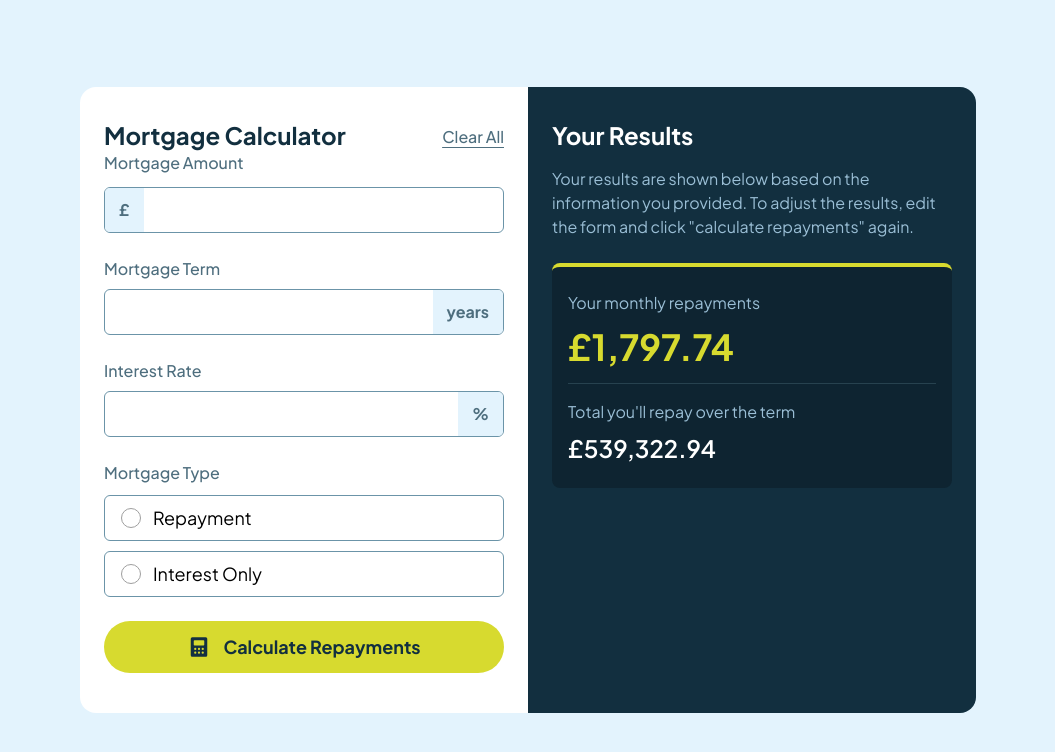
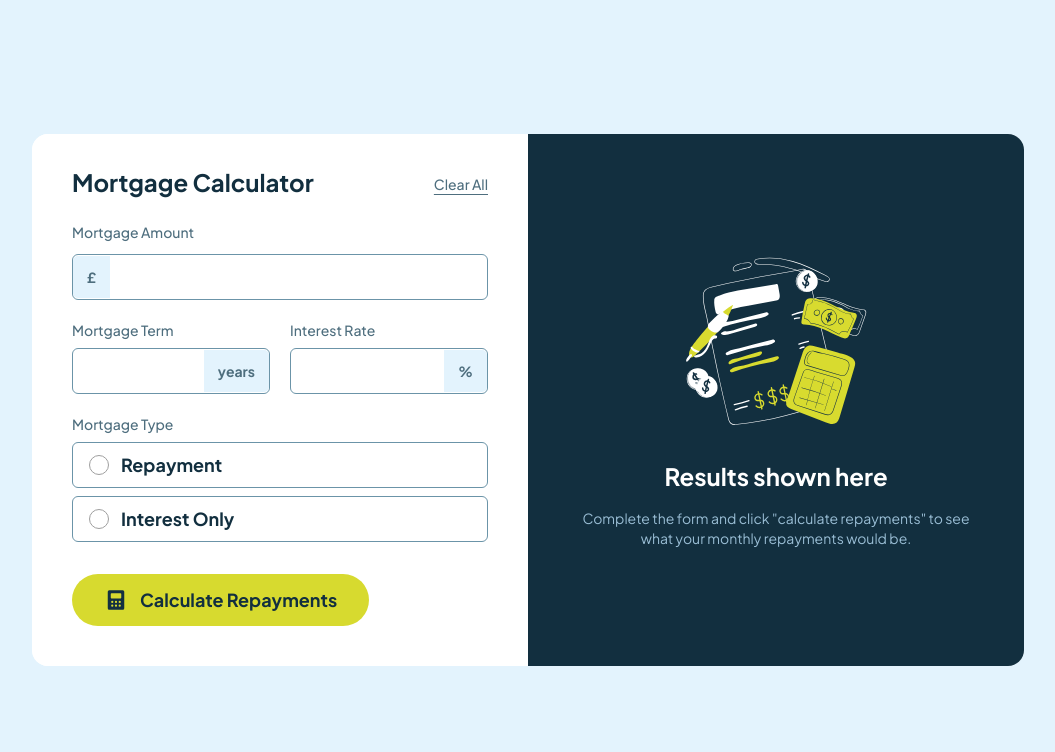
Before and after one commit to tOnski86/react-mortgage-calculator, a React (Vite) app: page / in a window 1280 px wide. Shown: the top 752 px of the page, without its empty margins (112-1167 px from the left). Built offline with nearby package versions, Linux system fonts and the light colour scheme.

Commit message:
Implement desktop and mobile responsive designs

```diff
--- a/index.html
+++ b/index.html
@@ -13,7 +13,7 @@
     <title>Mortgage Repayment Calculator</title>
   </head>
   <body
-    class="font-jakarta text-base h-screen md:flex md:flex-col justify-center items-center bg-slate-100 selection:bg-slate-700 selection:text-white"
+    class="font-jakarta text-base h-screen md:flex md:flex-col justify-center items-center bg-slate-100 selection:bg-slate-700 selection:text-white md:text-sm"
   >
     <div id="root"></div>
     <script type="module" src="/src/main.jsx"></script>
--- a/src/App.jsx
+++ b/src/App.jsx
@@ -5,9 +5,9 @@ import Placeholder from './components/Placeholder';
 import Results from './components/Results';
 
 function App() {
-  const [results, setResults] = useState(true);
+  const [results, setResults] = useState(false);
   return (
-    <div className='grid grid-cols-1 md:grid-cols-2 sm:max-w-xl md:max-w-4xl sm:mx-auto lg:rounded-2xl lg:overflow-hidden '>
+    <div className='grid grid-cols-1 md:grid-cols-2 sm:max-w-xl md:max-w-[62rem] sm:mx-auto lg:rounded-2xl lg:overflow-hidden lg:bg-white'>
       <Calculator />
       {results ? <Results /> : <Placeholder />}
     </div>
--- a/src/components/Button.jsx
+++ b/src/components/Button.jsx
@@ -20,7 +20,7 @@ function Button({ onClick, type, children, icon, className }) {
 }
 
 const customButton = {
-  pill: 'bg-yellow py-3 px-6 text-slate-900 font-bold text-lg rounded-full hover:bg-yellow/50 transition-all outline-none w-full',
+  pill: 'bg-yellow py-3 px-8 text-slate-900 font-bold text-lg rounded-full hover:bg-yellow/50 transition-all outline-none w-full md:w-auto',
 
   text: 'text-slate-700 hover:text-slate-900 font-medium transition-all underline underline-offset-4 focus:text-slate-900 outline-none active:scale-95',
 };
--- a/src/components/Calculator.jsx
+++ b/src/components/Calculator.jsx
@@ -3,8 +3,8 @@ import Form from './Form';
 
 function Calculator() {
   return (
-    <div className='bg-white px-6 py-8'>
-      <div className='md:flex md:items-center md:justify-between gap-2'>
+    <div className='bg-white px-6 py-8 md:px-10'>
+      <div className='lg:flex lg:items-center lg:justify-between gap-2'>
         <h2 className='text-slate-900 text-2xl font-bold mb-1 sm:mb-0'>
           Mortgage Calculator
         </h2>
--- a/src/components/Form.jsx
+++ b/src/components/Form.jsx
@@ -4,11 +4,11 @@ import iconCalculator from '/icon-calculator.svg';
 
 function Form() {
   return (
-    <div>
+    <div className='md:mt-6'>
       <form action='#' formNoValidate>
-        <div className='grid grid-cols-1 gap-6'>
+        <div className='grid grid-cols-1 gap-6 lg:grid-cols-2 md:gap-5'>
           {/* mortgage amount */}
-          <div className='flex flex-col gap-3'>
+          <div className='flex flex-col gap-3 lg:col-span-2'>
             <label htmlFor='#' className='text-slate-700 font-medium'>
               Mortgage Amount
             </label>
@@ -59,7 +59,7 @@ function Form() {
           </div>
 
           {/* mortgage type */}
-          <div className='flex flex-col gap-2.5'>
+          <div className='flex flex-col md:gap-2 gap-2.5 lg:col-span-2'>
             <label className='text-slate-700 font-medium'>Mortgage Type</label>
             <div className='px-4 py-2 w-full border border-slate-500 rounded-md text-lg flex gap-4 relative hover:border-yellow transition-colors'>
               <input
@@ -71,7 +71,7 @@ function Form() {
               />
               <label
                 htmlFor='repayment'
-                className='w-full hover:cursor-pointer px-8'
+                className='w-full hover:cursor-pointer px-8 font-bold text-slate-900 text-lg'
               >
                 Repayment
               </label>
@@ -87,7 +87,7 @@ function Form() {
               />
               <label
                 htmlFor='interestOnly'
-                className='w-full hover:cursor-pointer px-8'
+                className='w-full hover:cursor-pointer px-8 font-bold text-slate-900 text-lg'
               >
                 Interest Only
               </label>
@@ -96,7 +96,7 @@ function Form() {
         </div>
 
         {/* submit */}
-        <Button type='pill' icon={iconCalculator} className='mt-6 mb-2'>
+        <Button type='pill' icon={iconCalculator} className='mt-6 mb-2 md:mt-8'>
           Calculate Repayments
         </Button>
       </form>
@@ -105,26 +105,3 @@ function Form() {
 }
 
 export default Form;
-
-{
-  /* <div className='flex flex-col gap-2'>
-<label htmlFor='#' className='text-slate-700 font-medium'>
-  Mortgage Amount
-</label>
-<div className='relative overflow-hidden flex'>
-  <span className='pointer-events-none absolute font-bold text-slate-700 bg-slate-100 p-4 inset-y-0 left-0 flex items-center'>
-    £
-  </span>
-
-  <input
-    type='text'
-    name=''
-    id=''
-    className='pl-14 transition-colors rounded-md hover:cursor-pointer border-slate-500 focus:border-yellow focus:ring-0 hover:border-slate-900 w-full font-bold text-slate-900 text-lg'
-  />
-</div>
-</div> */
-}
-{
-  /* <span className=' h-4 w-4 border border-slate-500 rounded-full inline-block absolute top-1/2 -translate-y-1/2 left-0 after:absolute after:block after:h-2.5 after:w-2.5 after:rounded-full after:top-1/2 after:-translate-y-1/2 after:-translate-x-1/2 after:left-1/2 after:bg-slate-500 after:transition-opacity after:opacity-0'></span> */
-}
--- a/src/components/Placeholder.jsx
+++ b/src/components/Placeholder.jsx
@@ -2,7 +2,7 @@ import iconPlaceholder from '/illustration-empty.svg';
 
 function Placeholder() {
   return (
-    <div className='bg-slate-900 px-6 py-8 flex flex-col items-center text-center gap-4'>
+    <div className='bg-slate-900 px-6 py-8 flex flex-col items-center text-center gap-4 md:flex md:flex-col md:items-center md:justify-center md:px-10'>
       <img src={iconPlaceholder} alt='' />
       <h2 className='text-2xl font-bold text-white'>Results shown here</h2>
       <p className='text-slate-300'>
--- a/src/components/Results.jsx
+++ b/src/components/Results.jsx
@@ -2,9 +2,9 @@ import Card from './Card';
 
 function Results() {
   return (
-    <div className='bg-slate-900 px-6 py-8 flex flex-col gap-4 '>
+    <div className='bg-slate-900 px-6 py-8 md:px-10 md:gap-5 flex flex-col gap-4 lg:rounded-bl-[5rem] '>
       <h2 className='text-2xl font-bold text-white'>Your Results</h2>
-      <p className='text-slate-300 mb-2'>
+      <p className='text-slate-300 mb-2 md:mb-3'>
         Your results are shown below based on the information you provided. To
         adjust the results, edit the form and click &quot;calculate
         repayments&quot; again.
```
